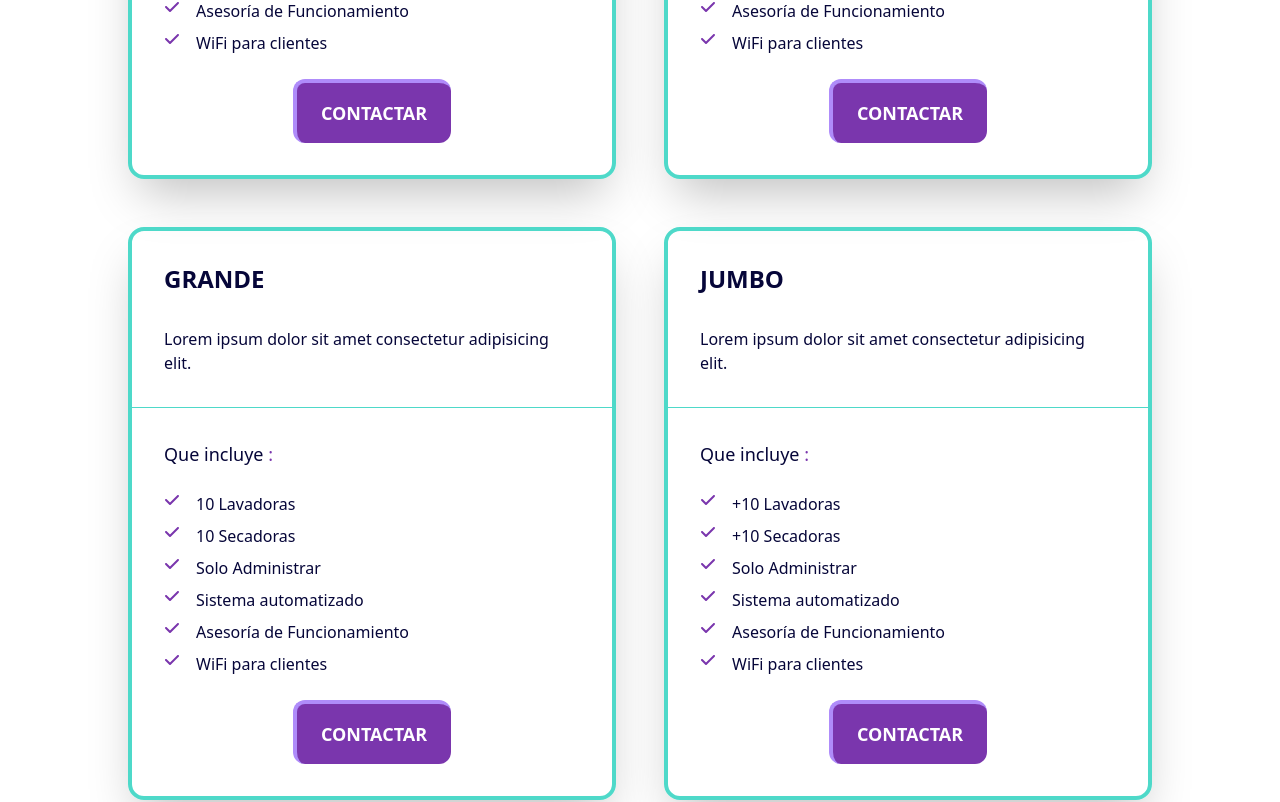
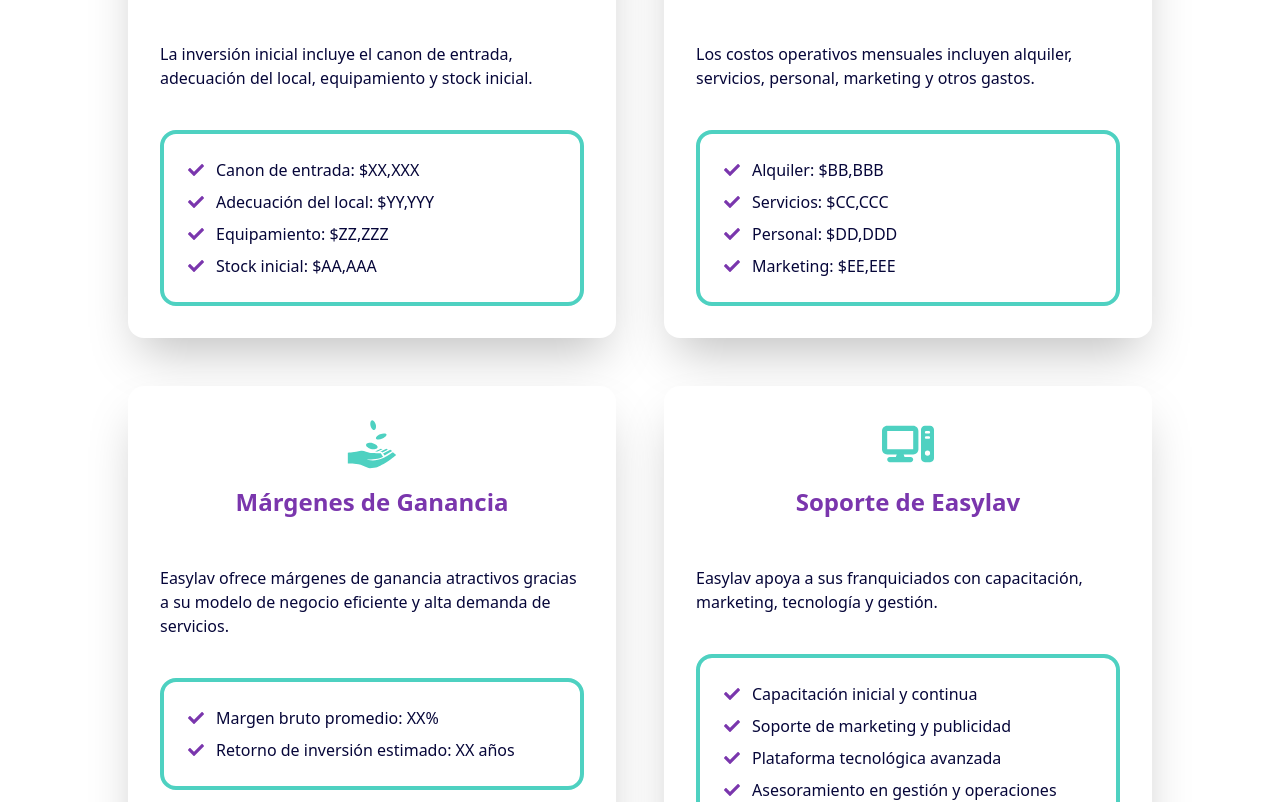
Before and after one commit to dspwebstudiomx/easylav-react, a React (Vite) app: page /franquicias in a window 1280 px wide. Shown: the part 1119-1921 px from the top of the page. Built offline with nearby package versions, Linux system fonts and the light colour scheme.

Commit message:
Añade el componente TarjetasModeloNegocio y refactoriza ModeloNegocio y SobreNuestrasFranquicias para mejorar la presentación de información sobre el modelo de negocio de franquicias.

```diff
--- a/src/pages/franquicias/Franquicias.jsx
+++ b/src/pages/franquicias/Franquicias.jsx
@@ -43,10 +43,10 @@ const Franquicias = () => {
       />
       <PageLayout>
         <BannerFranquicias />
+        <ModeloNegocio />
         <PaquetesFranquicias />
         <ImagenesFranquicias />
         <SobreNuestrasFranquicias />
-        <ModeloNegocio />
         <SoporteCapacitacion />
         <TestimoniosFranquicias />
       </PageLayout>
--- a/src/pages/franquicias/ModeloNegocio.jsx
+++ b/src/pages/franquicias/ModeloNegocio.jsx
@@ -10,55 +10,10 @@
 */
 
 // Importaciones
-import { Container, Paragraph, Section, TitleH3, TitleContainer, Spacing } from 'components';
-import { FaCheck, FaComputer } from 'react-icons/fa6';
-import { MdAttachMoney } from 'react-icons/md';
-import { GiReceiveMoney } from 'react-icons/gi';
-import { GrMoney } from 'react-icons/gr';
+import { Container, Paragraph, Section, TitleContainer } from 'components';
+import TarjetasModeloNegocio from './TarjetasModeloNegocio';
 
 // Base de Datos
-const tarjetasModeloNegocio = [
-  {
-    id: 1,
-    titulo: 'Inversión Inicial',
-    descripcion:
-      'La inversión inicial incluye el canon de entrada, adecuación del local, equipamiento y stock inicial.',
-    icon: <MdAttachMoney size={52} className="text-primary mx-auto" />,
-    caracteristicas: [
-      'Canon de entrada: $XX,XXX',
-      'Adecuación del local: $YY,YYY',
-      'Equipamiento: $ZZ,ZZZ',
-      'Stock inicial: $AA,AAA',
-    ],
-  },
-  {
-    id: 2,
-    titulo: 'Costos Operativos',
-    descripcion: 'Los costos operativos mensuales incluyen alquiler, servicios, personal, marketing y otros gastos.',
-    icon: <GrMoney size={52} className="text-primary mx-auto" />,
-    caracteristicas: ['Alquiler: $BB,BBB', 'Servicios: $CC,CCC', 'Personal: $DD,DDD', 'Marketing: $EE,EEE'],
-  },
-  {
-    id: 3,
-    titulo: 'Márgenes de Ganancia',
-    descripcion:
-      'Easylav ofrece márgenes de ganancia atractivos gracias a su modelo de negocio eficiente y alta demanda de servicios.',
-    icon: <GiReceiveMoney size={52} className="text-primary mx-auto" />,
-    caracteristicas: ['Margen bruto promedio: XX%', 'Retorno de inversión estimado: XX años'],
-  },
-  {
-    id: 4,
-    titulo: 'Soporte de Easylav',
-    descripcion: 'Easylav apoya a sus franquiciados con capacitación, marketing, tecnología y gestión.',
-    icon: <FaComputer size={52} className="text-primary mx-auto" />,
-    caracteristicas: [
-      'Capacitación inicial y continua',
-      'Soporte de marketing y publicidad',
-      'Plataforma tecnológica avanzada',
-      'Asesoramiento en gestión y operaciones',
-    ],
-  },
-];
 
 // Estructura
 const ModeloNegocio = () => {
@@ -70,30 +25,7 @@ const ModeloNegocio = () => {
           El modelo de franquicia de Easylav está diseñado para ofrecer una alta rentabilidad y sostenibilidad. Aquí te
           explicamos cómo funciona:
         </Paragraph>
-        <div className="grid grid-cols-1 md:grid-cols-2 gap-12 mt-20">
-          {tarjetasModeloNegocio.map((tarjeta) => (
-            <article
-              key={tarjeta.id}
-              className="shadow-2xl p-8 rounded-2xl bg-light transition ease-in-out delay-150 hover:-translate-y-1 hover:scale-105 duration-300"
-            >
-              {tarjeta.icon}
-              <Spacing distance="h-4" />
-              <TitleH3 textTransform="base" fontSize="text-2xl" justify="justify-center" color="text-secondary_dark">
-                {tarjeta.titulo}
-              </TitleH3>
-              <Spacing distance="h-12" />
-              <p className="text-gray-700 text-dark">{tarjeta.descripcion}</p>
-              <ul className="flex flex-col gap-2 text-dark list-none border-4 border-primary rounded-2xl p-6 mt-10 h-auto">
-                {tarjeta.caracteristicas.map((caracteristica, index) => (
-                  <li key={`${tarjeta.id}-${index}`} className="flex gap-3 text-base items-center">
-                    <FaCheck className="text-secondary_dark" />
-                    <span>{caracteristica}</span>
-                  </li>
-                ))}
-              </ul>
-            </article>
-          ))}
-        </div>
+        <TarjetasModeloNegocio />
       </Container>
     </Section>
   );
--- a/src/pages/franquicias/SobreNuestrasFranquicias.jsx
+++ b/src/pages/franquicias/SobreNuestrasFranquicias.jsx
@@ -23,12 +23,9 @@ const FRANQUICIAS_UI = {
 
 const styles = `${FRANQUICIAS_UI.TITLEH1.COLOR} ${FRANQUICIAS_UI.TITLEH1.FONT_SIZE} ${FRANQUICIAS_UI.TITLEH1.FONT_WEIGHT} ${FRANQUICIAS_UI.TITLEH1.LETTER_SPACING}`;
 
-// Estructura
-const SobreNuestrasFranquicias = () => {
+// Componentes Internos
+const TituloConDescripcion = () => {
   return (
-    <Section className="flex flex-col sm:gap-12" id="sobre-nuestras-franquicias">
-      <Container>
-        {/* Título y Descripción */}
     <div className="w-full px-4 sm:px-0">
       <div className="mx-auto mb-[60px] lg:mb-0 flex flex-col gap-0">
         <BorderLeft>
@@ -41,11 +38,17 @@ const SobreNuestrasFranquicias = () => {
         </h3>
       </div>
     </div>
-        {/* Título y Descripción */}
+  );
+};
 
-        {/* Preguntas Frecuentes */}
+// Estructura
+// Este componente es parte de la sección de franquicias del sitio web de Easylav, diseñado para atraer a potenciales franquiciados y proporcionarles información clara y concisa sobre el modelo de negocio.
+const SobreNuestrasFranquicias = () => {
+  return (
+    <Section className="flex flex-col sm:gap-12" id="sobre-nuestras-franquicias">
+      <Container>
+        <TituloConDescripcion />
         <PreguntasFranquicias />
-        {/* Preguntas Frecuentes */}
       </Container>
     </Section>
   );
--- /dev/null
+++ b/src/pages/franquicias/TarjetasModeloNegocio.jsx
@@ -0,0 +1,82 @@
+// Importaciones
+import { Spacing, TitleH3 } from 'components';
+import { FaCheck } from 'react-icons/fa';
+import { FaComputer } from 'react-icons/fa6';
+import { GiReceiveMoney } from 'react-icons/gi';
+import { GrMoney } from 'react-icons/gr';
+import { MdAttachMoney } from 'react-icons/md';
+
+// Base de Datos
+const tarjetasModelodelNegocio = [
+  {
+    id: 1,
+    titulo: 'Inversión Inicial',
+    descripcion:
+      'La inversión inicial incluye el canon de entrada, adecuación del local, equipamiento y stock inicial.',
+    icon: <MdAttachMoney size={52} className="text-primary mx-auto" />,
+    caracteristicas: [
+      'Canon de entrada: $XX,XXX',
+      'Adecuación del local: $YY,YYY',
+      'Equipamiento: $ZZ,ZZZ',
+      'Stock inicial: $AA,AAA',
+    ],
+  },
+  {
+    id: 2,
+    titulo: 'Costos Operativos',
+    descripcion: 'Los costos operativos mensuales incluyen alquiler, servicios, personal, marketing y otros gastos.',
+    icon: <GrMoney size={52} className="text-primary mx-auto" />,
+    caracteristicas: ['Alquiler: $BB,BBB', 'Servicios: $CC,CCC', 'Personal: $DD,DDD', 'Marketing: $EE,EEE'],
+  },
+  {
+    id: 3,
+    titulo: 'Márgenes de Ganancia',
+    descripcion:
+      'Easylav ofrece márgenes de ganancia atractivos gracias a su modelo de negocio eficiente y alta demanda de servicios.',
+    icon: <GiReceiveMoney size={52} className="text-primary mx-auto" />,
+    caracteristicas: ['Margen bruto promedio: XX%', 'Retorno de inversión estimado: XX años'],
+  },
+  {
+    id: 4,
+    titulo: 'Soporte de Easylav',
+    descripcion: 'Easylav apoya a sus franquiciados con capacitación, marketing, tecnología y gestión.',
+    icon: <FaComputer size={52} className="text-primary mx-auto" />,
+    caracteristicas: [
+      'Capacitación inicial y continua',
+      'Soporte de marketing y publicidad',
+      'Plataforma tecnológica avanzada',
+      'Asesoramiento en gestión y operaciones',
+    ],
+  },
+];
+
+// Estructura
+const TarjetasModeloNegocio = () => {
+  return (
+    <div className="grid grid-cols-1 md:grid-cols-2 gap-12 mt-12">
+      {tarjetasModelodelNegocio.map((tarjeta) => (
+        <article
+          key={tarjeta.id}
+          className="shadow-2xl p-8 rounded-2xl bg-light transition ease-in-out delay-150 hover:-translate-y-1 hover:scale-105 duration-300"
+        >
+          {tarjeta.icon}
+          <Spacing distance="h-4" />
+          <TitleH3 textTransform="base" fontSize="text-2xl" justify="justify-center" color="text-secondary_dark">
+            {tarjeta.titulo}
+          </TitleH3>
+          <Spacing distance="h-12" />
+          <p className="text-gray-700 text-dark">{tarjeta.descripcion}</p>
+          <ul className="flex flex-col gap-2 text-dark list-none border-4 border-primary rounded-2xl p-6 mt-10 h-auto">
+            {tarjeta.caracteristicas.map((caracteristica, index) => (
+              <li key={`${tarjeta.id}-${index}`} className="flex gap-3 text-base items-center">
+                <FaCheck className="text-secondary_dark" />
+                <span>{caracteristica}</span>
+              </li>
+            ))}
+          </ul>
+        </article>
+      ))}
+    </div>
+  );
+};
+export default TarjetasModeloNegocio;
```
Lines whose indentation alone changed are shown as unchanged.
